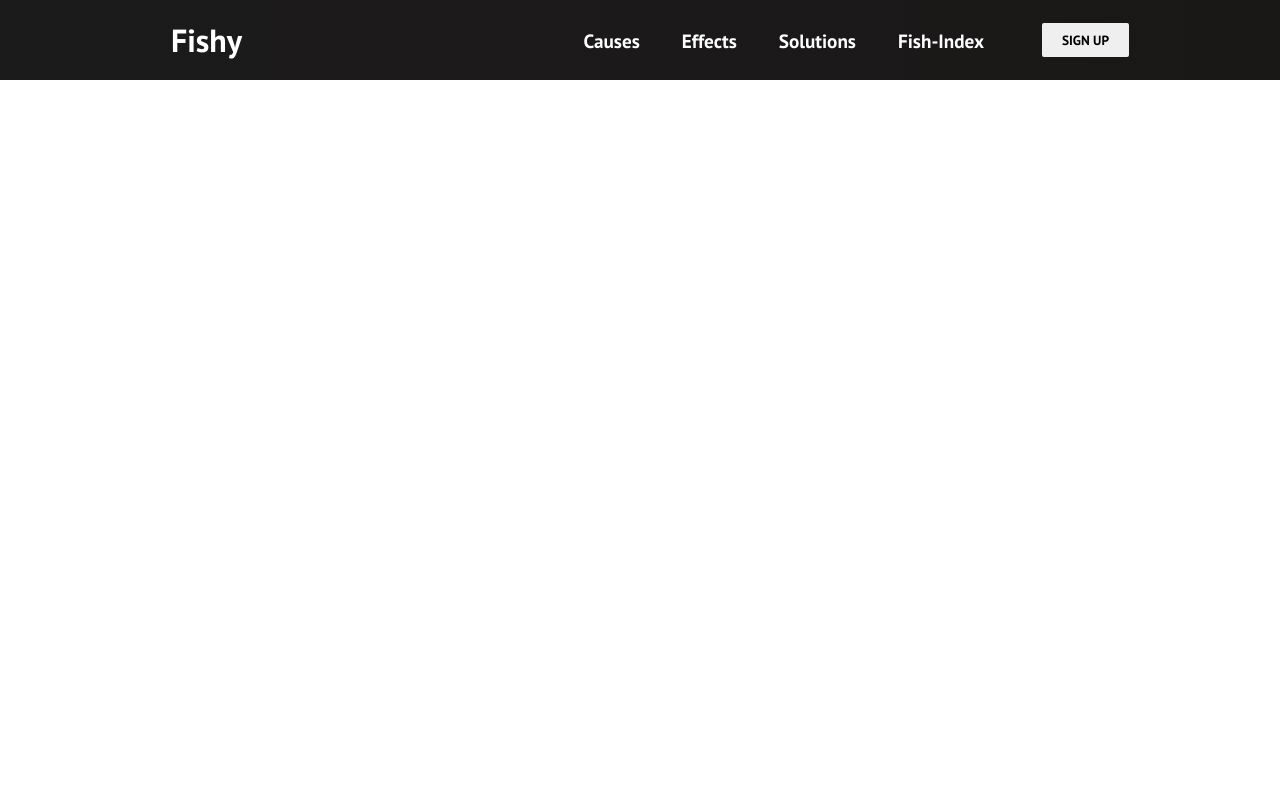
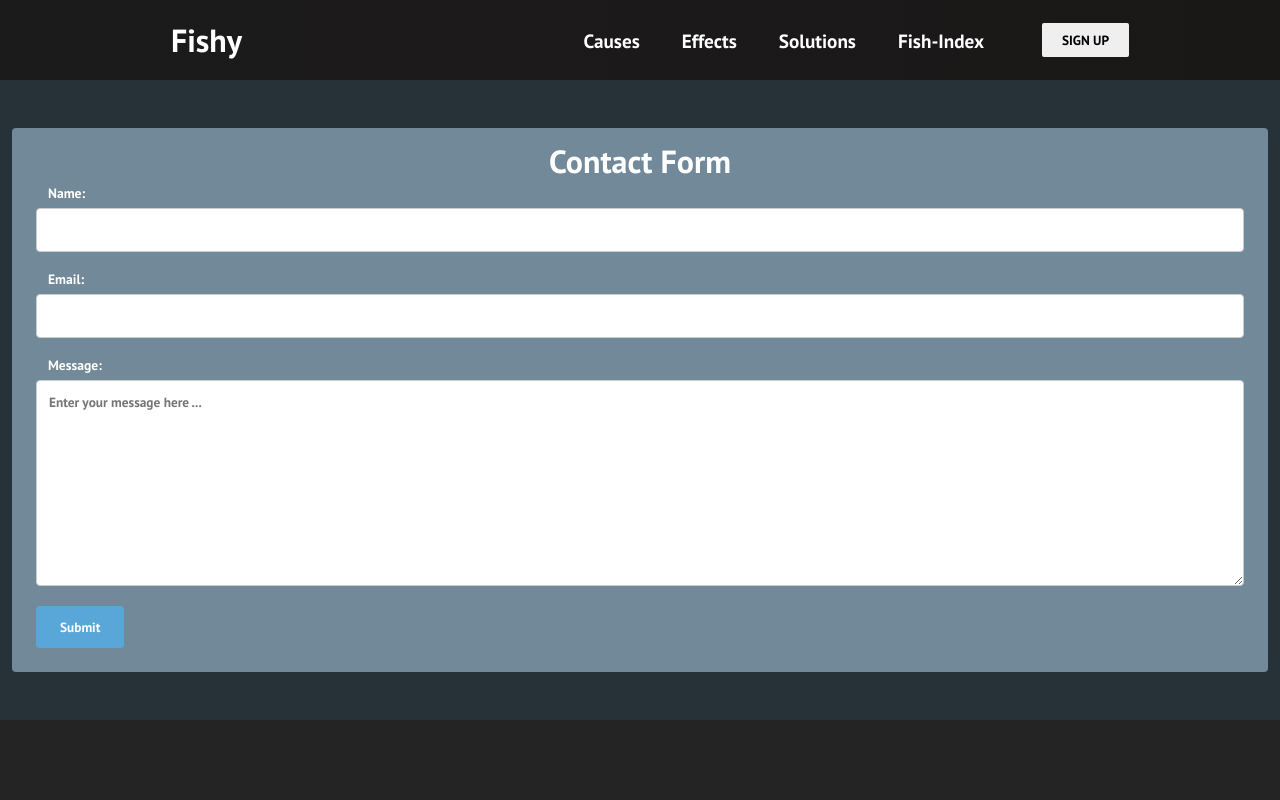
Before and after one commit to DPAUTH/Fishy, a React (Create React App) app: page /contact-form in a window 1280 px wide. Shown: the top 800 px of the page. Built offline with nearby package versions, Linux system fonts and the light colour scheme.

Commit message:
added contact form's front end

```diff
--- a/package.json
+++ b/package.json
@@ -7,6 +7,8 @@
     "@testing-library/react": "^11.1.0",
     "@testing-library/user-event": "^12.1.10",
     "bootstrap": "^4.6.0",
+    "cors": "^2.8.5",
+    "nodemailer": "^6.6.1",
     "react": "^17.0.2",
     "react-bootstrap": "^1.5.2",
     "react-dom": "^17.0.2",
--- a/src/App.js
+++ b/src/App.js
@@ -8,6 +8,7 @@ import Causes from './components/pages/Causes';
 import Effects from './components/pages/Effects';
 import Solutions from './components/pages/Solutions';
 import FishIndexSlider from './components/pages/FishIndexSlider';
+import ContactForm from "./components/pages/ContactForm";
 // import SignUp from './components/pages/SignUp';  Not added yet will be added in 2nd part for users
 
 
@@ -26,6 +27,7 @@ function App() {
             <Route path="/effects" exact component= {Effects} />
             <Route path="/solutions" exact component= {Solutions} />
             <Route path="/fish-index" exact component= {FishIndexSlider} />
+            <Route path="/contact-form" exact component= {ContactForm} />
           </Switch>
           </ScrollToTop>
         </Router>
--- /dev/null
+++ b/src/components/pages/ContactForm.css
@@ -0,0 +1,67 @@
+body{
+   background: #263238;
+}
+
+.container{
+
+   padding-top: 85px;
+   padding: 12px 24px 24px 24px;
+	margin: 48px 12px;
+   background: #718999;
+	border-radius: 4px;
+
+}
+h1{
+   font-weight: 600;
+   color:white;
+   text-align: center;
+}
+/* Add styles to 'label' selector */
+label {
+	font-size: 0.85em;
+	margin-left: 12px;
+   color: white;
+}
+
+/* Add styles to 'input' and 'textarea' selectors */
+input[type=text],input[type=email], textarea {
+    width: 100%;
+    padding: 12px;
+    border: 1px solid #ccc;
+    border-radius: 4px;
+    box-sizing: border-box;
+    margin-top: 6px;
+    margin-bottom: 16px;
+    resize: vertical;
+}
+
+/* Add styles to show 'focus' of selector */
+input[type=text]:focus,input[type=email]:focus, textarea:focus {
+	border: 1px solid green;
+}
+
+/* Add styles to the submit button */
+button[type=submit] {
+	background: #59A7D9;
+	margin: 0 auto;
+	outline: 0;
+	color: white;
+	border: 0;
+	padding: 12px 24px;
+	border-radius: 4px;
+	transition: all ease-in-out 0.1s;
+	position: relative;
+	display: inline-block;
+	text-align: center;
+}
+
+/* Add styles for 'focus' property */
+input[type=submit]:focus {
+	background: #A5D6A7;
+	color: whitesmoke;
+}
+
+/* Style 'hover' property */
+input[type=submit]:hover {
+	background: #2196F3;
+}
--- /dev/null
+++ b/src/components/pages/ContactForm.js
@@ -0,0 +1,56 @@
+import React, { useState } from "react";
+import "./ContactForm.css"
+import Footer from '../Footer';
+
+const ContactForm = () => {
+  const [status, setStatus] = useState("Submit");
+  const handleSubmit = async (e) => {
+    e.preventDefault();
+    setStatus("Sending...");
+    const { name, email, message } = e.target.elements;
+    let details = {
+      name: name.value,
+      email: email.value,
+      message: message.value,
+    };
+    let response = await fetch("http://localhost:5000/contact", {
+      method: "POST",
+      headers: {
+        "Content-Type": "application/json;charset=utf-8",
+      },
+      body: JSON.stringify(details),
+    });
+    setStatus("Submit");
+    let result = await response.json();
+    alert(result.status);
+  };
+  return (
+    <>
+
+    <div className='container'>
+        <h1>Contact Form</h1>
+          <form onSubmit={handleSubmit}>
+            <div>
+              <label htmlFor="name">Name:</label>
+              <input type="text" id="name" required />
+            </div>
+            <div>
+              <label htmlFor="email">Email:</label>
+              <input type="email" id="email" required />
+            </div>
+            <div>
+              <label htmlFor="message">Message:</label>
+              <textarea id="message" required cols="30" rows="10" placeholder="Enter your message here ..." />
+            </div>
+            <button type="submit">{status}</button>
+          </form>
+    </div>
+
+
+
+    <Footer />
+    </>
+  );
+};
+
+export default ContactForm;
```
Also changed, not shown: 1 other file (tests, documents, lock files or other folders).
